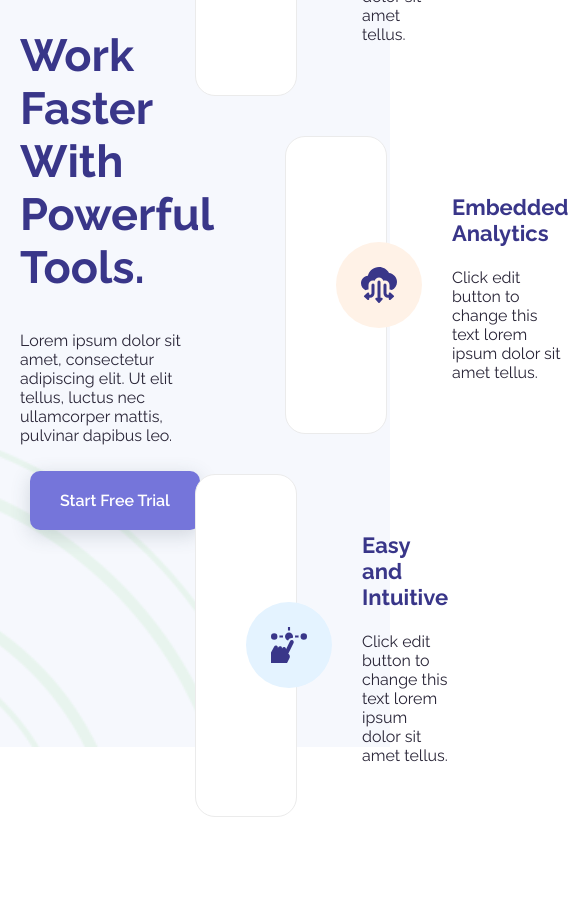
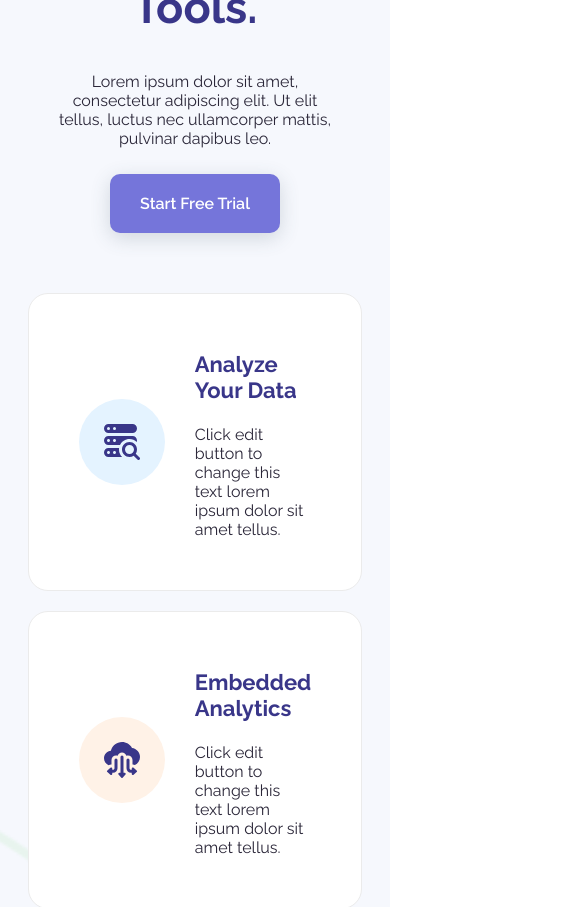
Before and after one commit to aspectum/react-frontend-sydney, a React (Create React App) app: page / in a window 390 px wide. Shown: the part 4480-5387 px from the top of the page, 569 px wide, since content can reach past the window. Built offline with nearby package versions, Linux system fonts and the light colour scheme.

Commit message:
Tools is now responsive

```diff
--- a/src/sections/Tools/Tools.css
+++ b/src/sections/Tools/Tools.css
@@ -45,3 +45,45 @@
     width: 36px;
     height: 36px;
 }
+
+@media only screen and (max-width: 1024px) {
+    .tools {
+        flex-wrap: wrap;
+        justify-content: center;
+    }
+
+    .tools .desc_section {
+        width: 80%;
+        margin: 0 10px;
+        text-align: center;
+    }
+
+    .tools .desc_section_inner {
+        margin-right: 0;
+    }
+
+    .tools .cards {
+        width: auto;
+        margin: 120px 10px 0;
+    }
+}
+
+@media only screen and (max-width: 767px) {
+
+    .tools .cards {
+        width: auto;
+        margin-top: 50px;
+    }
+
+    .tools .card-pos-1 {
+        margin: 0;
+    }
+
+    .tools .card-pos-2 {
+        margin: 20px 0;
+    }
+
+    .tools .card-pos-3 {
+        margin: 0;
+    }
+}
```
